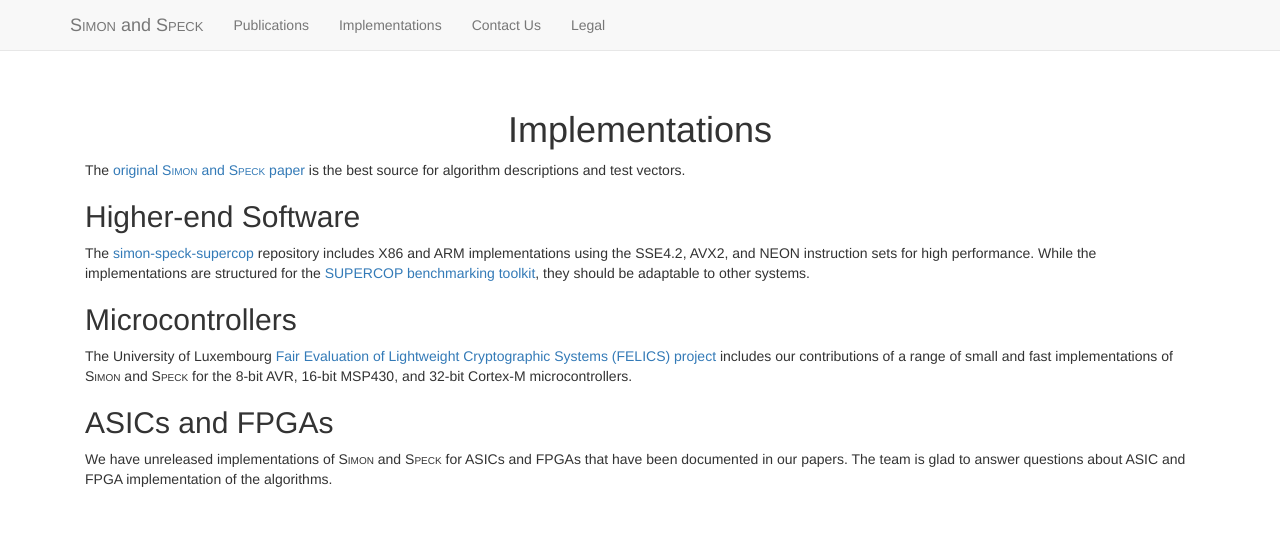
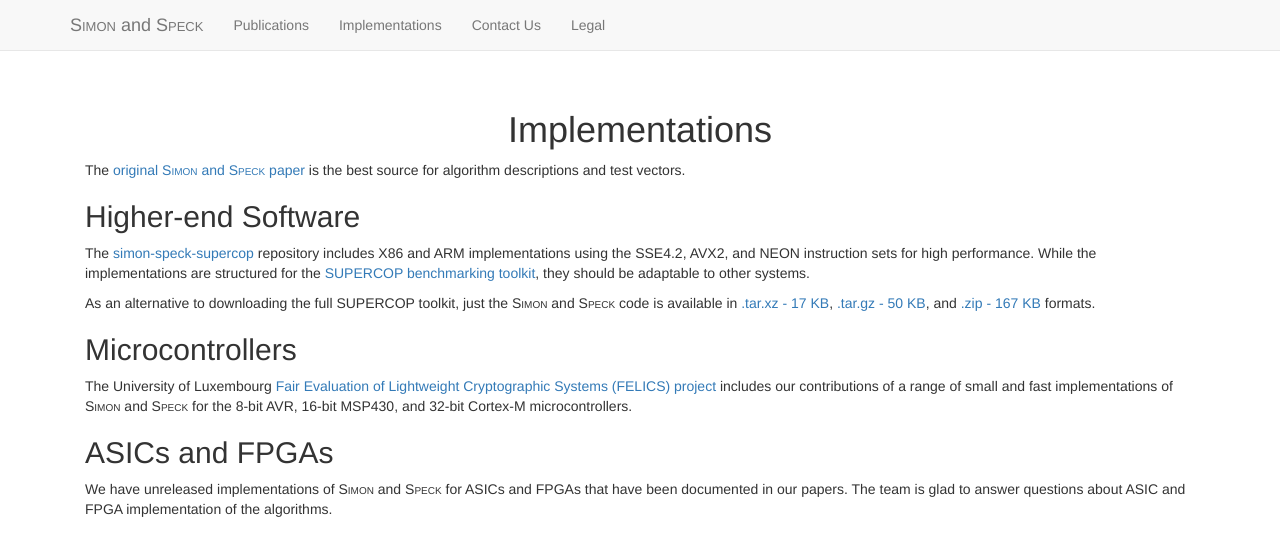
Before and after one commit to nsacyber/simon-speck, a Jekyll site: the page built from implementations/index.html, in a window 1280 px wide. Shown: the top 556 px of the page. Built offline with Jekyll 4.4.1, drawn with Linux system fonts in a browser that asks for light colours; nearby versions of some CDN libraries.

Commit message:
Add SUPERCOP SIMON/SPECK code files

```diff
--- a/implementations/index.html
+++ b/implementations/index.html
@@ -17,6 +17,12 @@ title: Implementations
   href="https://bench.cr.yp.to/supercop.html">SUPERCOP benchmarking toolkit</a>, they should be
   adaptable to other systems.</p>
 
+  <p>As an alternative to downloading the full SUPERCOP toolkit, just the
+  {{ site.simon_speck }} code is available in
+  <a href="./code/supercop/simon-speck.tar.xz">.tar.xz - 17 KB</a>,
+  <a href="./code/supercop/simon-speck.tar.gz">.tar.gz - 50 KB</a>, and
+  <a href="./code/supercop/simon-speck.zip">.zip - 167 KB</a> formats.</p>
+
   <h2>Microcontrollers</h2>
 
   <p>The University of Luxembourg <a href="https://www.cryptolux.org/index.php/FELICS">Fair
```
Also changed, not shown: 3 other files.
